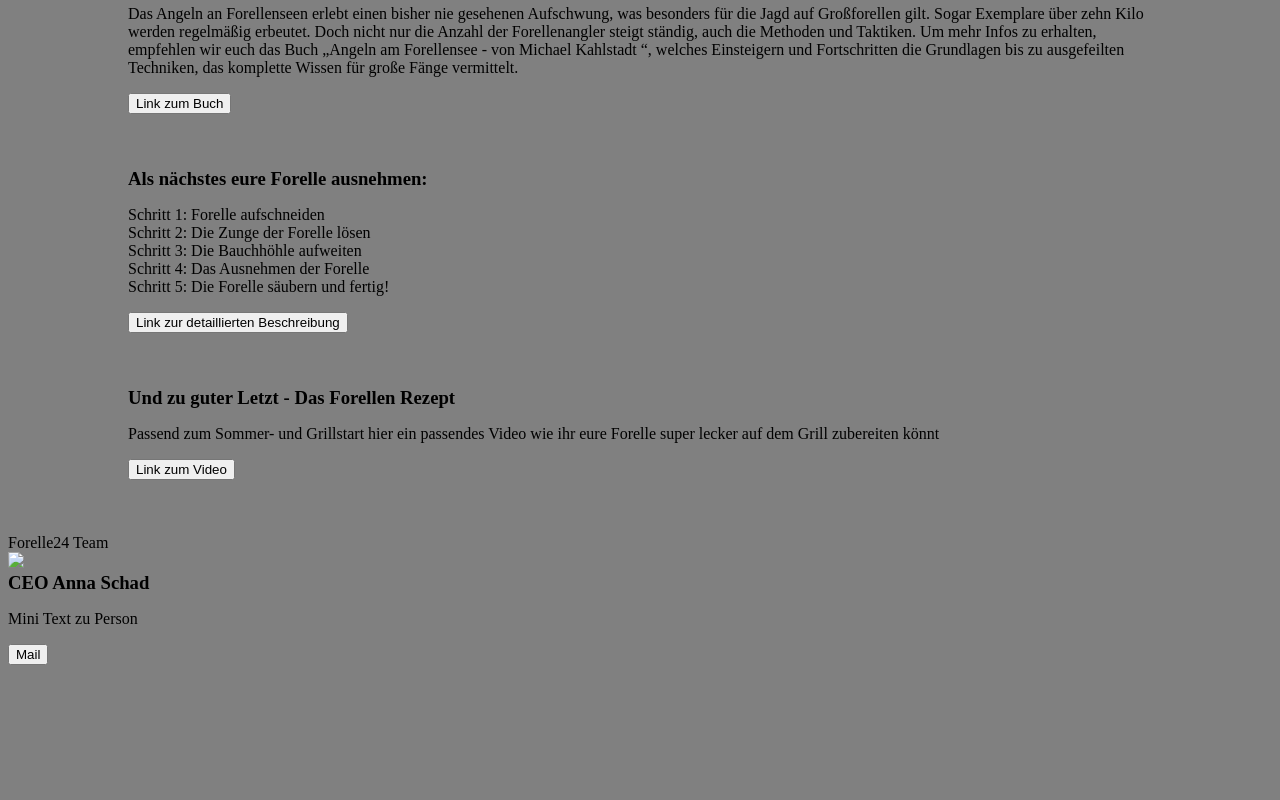
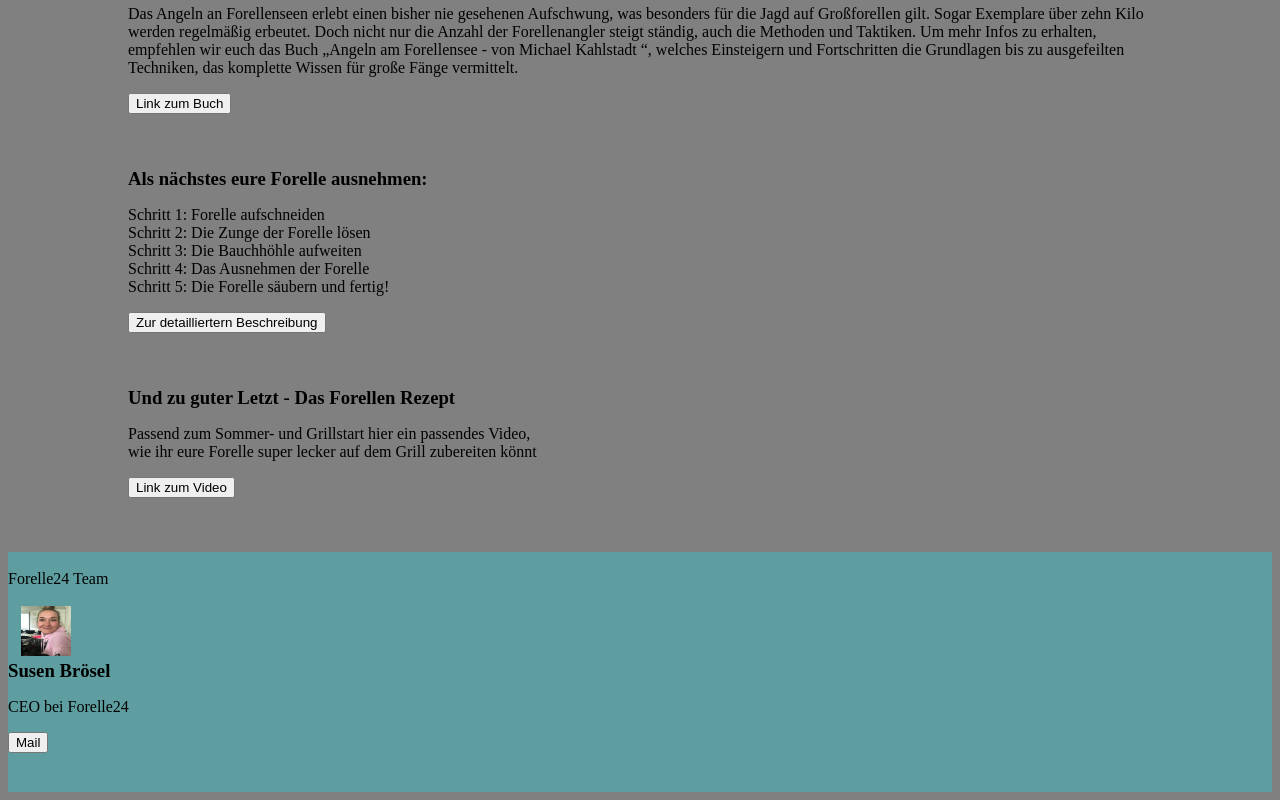
Before and after one commit to Annaaa24/Forelle24, a plain HTML site: page start.html in a window 1280 px wide. Shown: the part 740-1540 px from the top of the page. Before the commit the page ends 1413 px from the top, so only its background shows below. Drawn offline with Linux system fonts and the light colour scheme.

Commit message:
Grundgerüst

```diff
--- a/css/design.css
+++ b/css/design.css
@@ -25,7 +25,7 @@ header{
 .hero {
     background-color: mediumturquoise;
     height: 70vh;
-    background-image: url(..........);
+    background-image: ;
     background-size: cover;
     background-position: center center;
     position: relative;
@@ -56,3 +56,15 @@ header{
     width: 80vw;
     margin: auto auto;
 }
+
+
+.bottom {
+    background-color: cadetblue;
+    height: 30vh;
+}
+
+.pic{
+    height: 50px;
+    width: 50px;
+    margin-left: 1vw;
+}
--- a/start.html
+++ b/start.html
@@ -36,7 +36,8 @@
                     </h1>
                     <p>Das Angeln an Forellenseen erlebt einen bisher nie gesehenen Aufschwung, was besonders für die Jagd auf Großforellen gilt. Sogar Exemplare über zehn Kilo werden regelmäßig erbeutet. Doch nicht nur die Anzahl der Forellenangler steigt ständig, auch die Methoden und Taktiken. Um mehr Infos zu erhalten, empfehlen wir euch das Buch „Angeln am Forellensee - von Michael Kahlstadt “, welches Einsteigern und Fortschritten die Grundlagen bis zu ausgefeilten Techniken, das komplette Wissen für große Fänge vermittelt.
                     </p>
-                    <button .......link>Link zum Buch</button>
+                    <a href="https://www.amazon.de/Angeln-am-Forellensee-Michael-Kahlstadt/dp/3275019503/ref=sr_1_2?__mk_de_DE=ÅMÅŽÕÑ&dchild=1&keywords=forelle+buch&qid=1591795099&sr=8-2"><button>Link zum Buch</button></a>
+
                 </article>
         <br>
         <br>
@@ -54,7 +55,7 @@
 
                         Schritt 5: Die Forelle säubern und fertig! <br>
                         </p>
-                    <button .......>Link zur detaillierten Beschreibung</button>
+                        <a href="https://www.netzwerk-angeln.de/angeln/fischverwertung/191-forelle-ausnehmen.html"><button>Zur detailliertern Beschreibung</button></a>
                 </article>
         <br>
         <br>
@@ -62,9 +63,9 @@
                 <article>
                     <h1>Und zu guter Letzt - Das Forellen Rezept
                     </h1>
-                    <p>Passend zum Sommer- und Grillstart hier ein passendes Video wie ihr eure Forelle super lecker auf dem Grill zubereiten könnt
+                    <p>Passend zum Sommer- und Grillstart hier ein passendes Video,<br> wie ihr eure Forelle super lecker auf dem Grill zubereiten könnt
                     </p>
-                    <button .....>Link zum Video</button>
+                    <a href="https://www.youtube.com/watch?v=SNJPZiNl1jM"><button>Link zum Video</button></a>
                 </article>
 
             </section>
@@ -73,12 +74,15 @@
     <br>
     <br>
 
-            <section>
+            <section class="bottom">
+                  <br>
                     Forelle24 Team
+                    <br>
+                    <br>
                     <article>
-                        <img src="???">
-                        <h1>CEO Anna Schad</h1>
-                        <p>Mini Text zu Person</p>
+                        <img class="pic" src="img/Susen.jpeg">
+                        <h1>Susen Brösel</h1>
+                        <p>CEO bei Forelle24</p>
                         <button>Mail</button>
                     </article>
 
```
Also changed, not shown: img/Susen.jpeg (added).
